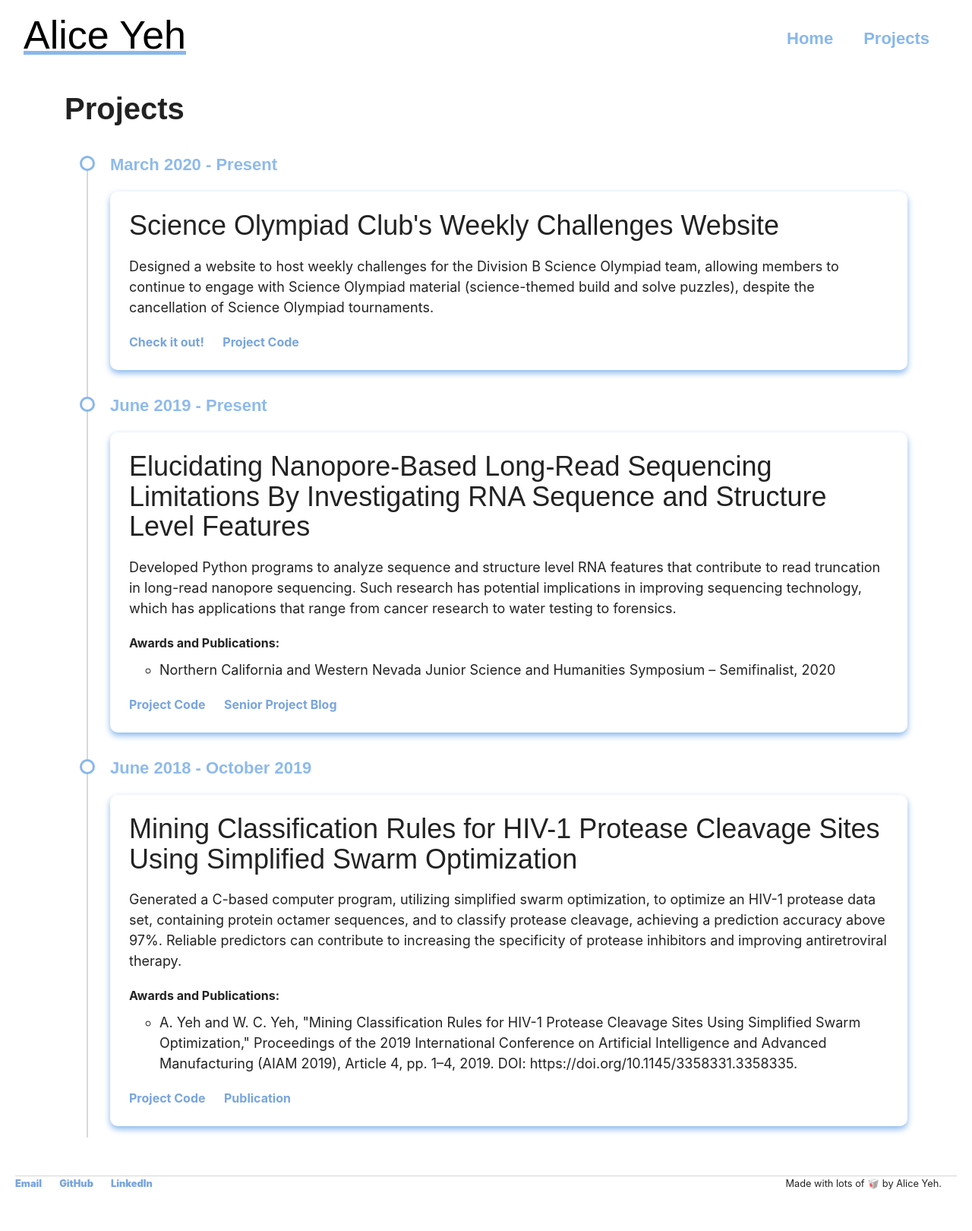
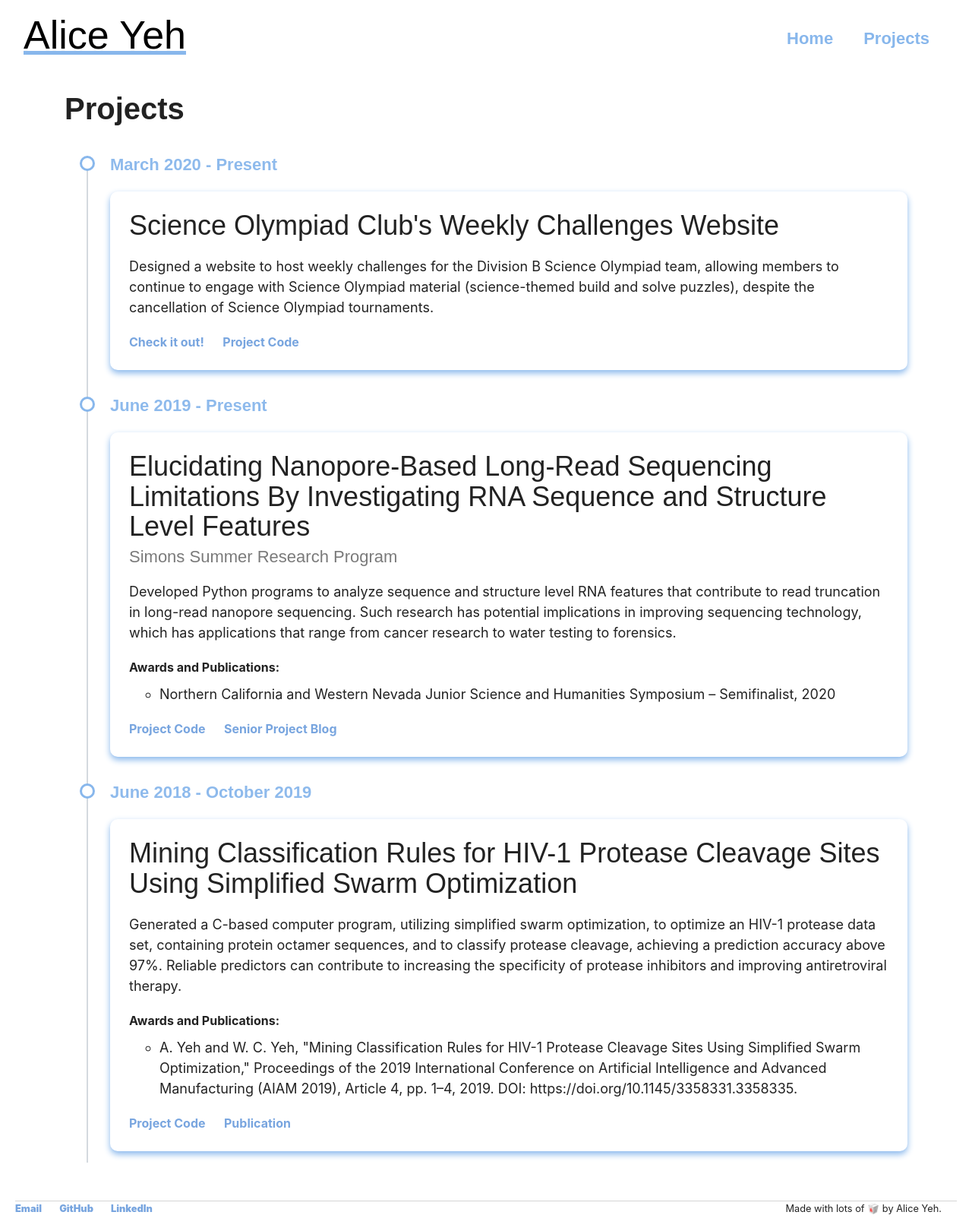
Before and after one commit to AliceYeh12/AliceYeh12.github.io, a Jekyll site: the page built from projects/index.html, in a window 1280 px wide. Shown: the whole page at 76% size. Built offline with Jekyll 4.4.1, drawn with Linux system fonts in a browser that asks for light colours; nearby versions of some CDN libraries; some web fonts are replaced; before the commit the page ends 1588 px from its top, so only the background shows below that.

```diff
--- a/_layouts/default.html
+++ b/_layouts/default.html
@@ -2,15 +2,13 @@
 	<html>
 		<head>
             <title>{{ page.title }}</title>
-            <link rel="shortcut icon" href="my_favicon.ico" type="image/x-icon">
-            <link rel="icon" href="my_favicon.ico" type="image/x-icon">
+            <link rel="shortcut icon" href="/assets/favicon.ico" type="image/x-icon">
+            <link rel="icon" href="/assets/favicon.ico" type="image/x-icon">
             <link rel="stylesheet" href="/site-libs/bootstrap-3.3.7-dist/css/bootstrap.min.css"/>
             <link rel="stylesheet" href="/css/styles.css">
-            <script src="/js/projects.js"></script>
             <script src="https://code.jquery.com/jquery-3.1.0.min.js"></script>
             <script src="/site-libs/bootstrap-3.3.7-dist/js/bootstrap.js"></script>
             <script src="/site-libs/bootstrap-3.3.7-dist/js/bootstrap.min.js"></script>
-            <script src="https://unpkg.com/scrollreveal"></script>
 		</head>
 		<body>
             <nav class="navbar navbar-custom navbar-expand-lg navbar-dark">
--- a/css/styles.css
+++ b/css/styles.css
@@ -128,6 +128,10 @@
     font-weight: normal;
 }
 
+.current-items:hover{
+    font-weight: normal;
+}
+
 .lets-talk {
     margin-left: 45px;
     margin-top: 20px;
@@ -199,6 +203,13 @@
 .proj-title {
     font-size: 36px;
     font-weight: normal;
+}
+
+.proj-subtitle {
+    margin-top: 5px;
+    font-size: 22px;
+    font-weight: lighter;
+    opacity: 60%;
 }
 
 .proj-text {
--- a/projects/index.html
+++ b/projects/index.html
@@ -6,31 +6,32 @@
 
     <div class="timeline-container">
         <ul class="timeline">
-            <li>
+            <li class="reveal">
                 <h5 class="timeline-date">March 2020 - Present</h5>
                 <div class="timeline-event">
                     <h3 class="proj-title">Science Olympiad Club's Weekly Challenges Website</h3>
                     <p class="proj-text">Designed a website to host weekly challenges for the Division B Science Olympiad team, allowing members to continue
                         to engage with Science Olympiad material (science-themed build and solve puzzles), despite the cancellation of Science Olympiad tournaments.</p>
-                    <a href="https://sochallenges.github.io/" class="card-link">Check it out!</a>
-                    <a href="https://github.com/sochallenges/sochallenges.github.io" class="card-link">Project Code</a>
+                    <a href="https://sochallenges.github.io/" class="card-link" target="_blank">Check it out!</a>
+                    <a href="https://github.com/sochallenges/sochallenges.github.io" class="card-link" target="_blank">Project Code</a>
                 </div>
             </li>
-            <li>
+            <li class="reveal">
                 <h5 class="timeline-date">June 2019 - Present</h5>
                 <div class="timeline-event">
                     <h3 class="proj-title">Elucidating Nanopore-Based Long-Read Sequencing Limitations By Investigating RNA Sequence and Structure Level Features</h3>
+                    <h5 class="proj-subtitle">Simons Summer Research Program</h5>
                     <p class="proj-text">Developed Python programs to analyze sequence and structure level RNA features that contribute to read
                             truncation in long-read nanopore sequencing. Such research has potential implications in improving sequencing technology, which has applications that range from cancer research to water testing to forensics.</p>
                     <p class="awards-text"><b>Awards and Publications:</b></p>
                     <ul class="proj-text">
                         <li>Northern California and Western Nevada Junior Science and Humanities Symposium – Semifinalist, 2020</li>
                     </ul>
-                    <a href="https://github.com/AliceYeh12/nanopore-analysis" class="card-link">Project Code</a>
-                    <a href="https://siliconvalley.basisindependent.com/author/alicey/" class="card-link">Senior Project Blog</a>
+                    <a href="https://github.com/AliceYeh12/nanopore-analysis" class="card-link" target="_blank">Project Code</a>
+                    <a href="https://siliconvalley.basisindependent.com/author/alicey/" class="card-link" target="_blank">Senior Project Blog</a>
                 </div>
             </li>
-            <li>
+            <li class="reveal">
                 <h5 class="timeline-date">June 2018 - October 2019</h5>
                 <div class="timeline-event">
                     <h3 class="proj-title">Mining Classification Rules for HIV-1 Protease Cleavage Sites Using Simplified Swarm Optimization</h3>
@@ -40,8 +41,8 @@
                     <ul class="proj-text">
                         <li>A. Yeh and W. C. Yeh, "Mining Classification Rules for HIV-1 Protease Cleavage Sites Using Simplified Swarm Optimization," Proceedings of the 2019 International Conference on Artificial Intelligence and Advanced Manufacturing (AIAM 2019), Article 4, pp. 1–4, 2019. DOI: https://doi.org/10.1145/3358331.3358335.</li>
                     </ul>
-                    <a href="https://github.com/AliceYeh12/hiv-1-protease-cleavage" class="card-link">Project Code</a>
-                <a href="https://doi.org/10.1145/3358331.3358335" class="card-link">Publication</a>
+                    <a href="https://github.com/AliceYeh12/hiv-1-protease-cleavage" class="card-link" target="_blank">Project Code</a>
+                <a href="https://doi.org/10.1145/3358331.3358335" class="card-link" target="_blank">Publication</a>
                 </div>
             </li>
         </ul>
```
Also changed, not shown: index.html (+5 -5 lines), assets/favicon.ico (renamed from favicon.ico), my_favicon.ico (deleted).
